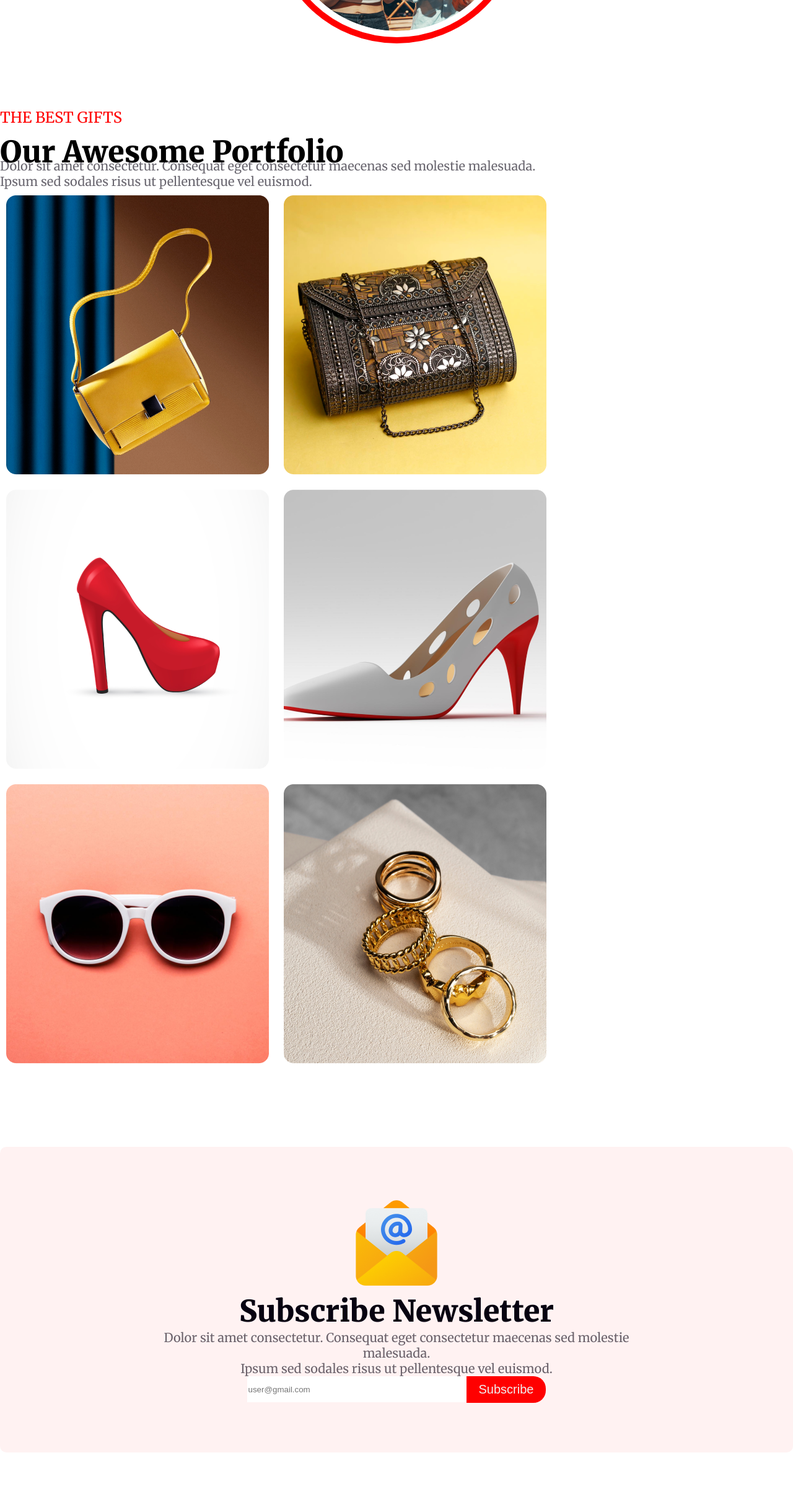
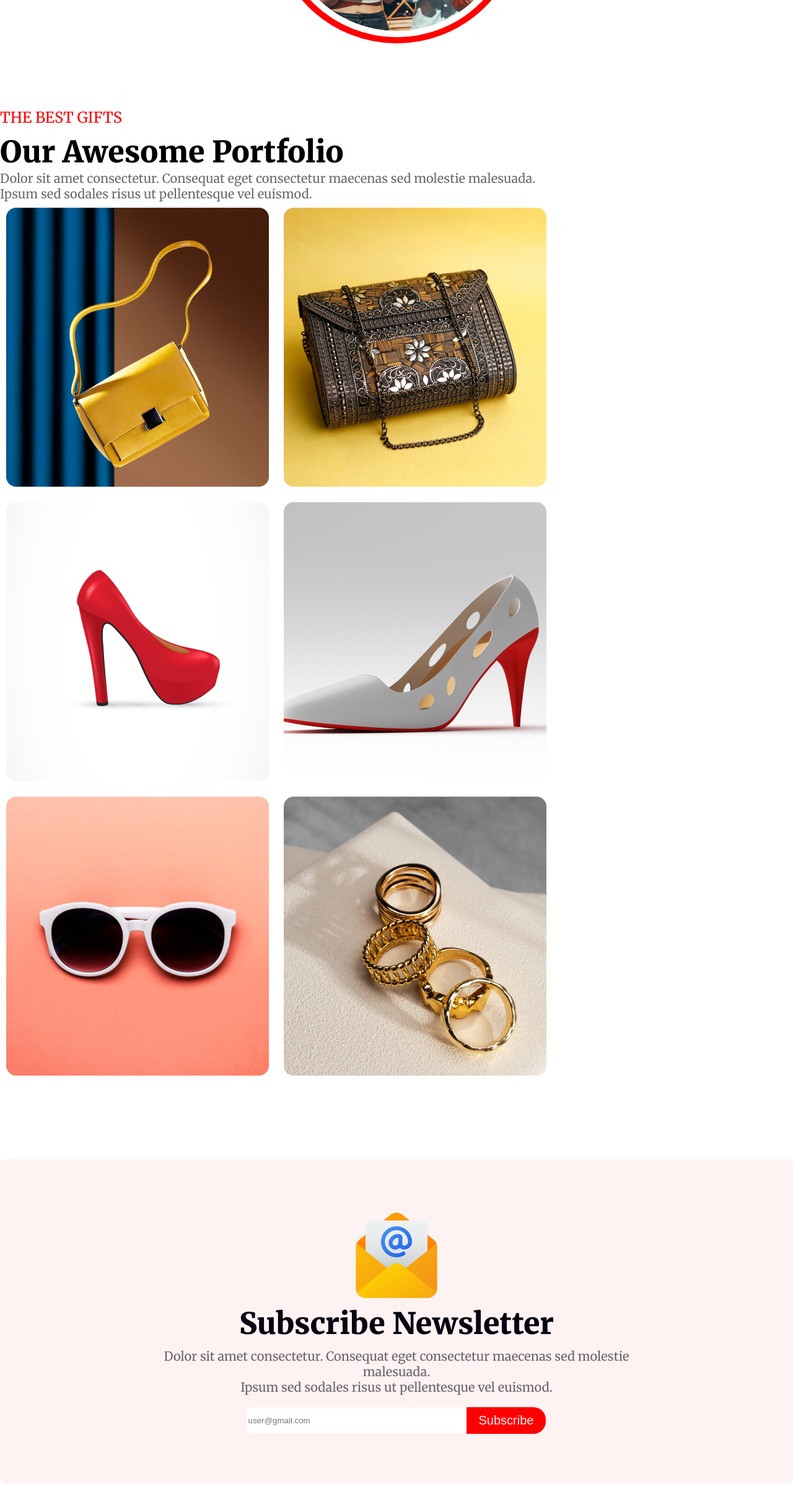
Before and after one commit to fahid123ff/first-asinment, a plain HTML site: page index.html in a window 1280 px wide. Shown: the part 2853-5284 px from the top of the page at 62% size. Drawn offline with Linux system fonts and the light colour scheme.

```diff
--- a/index.html
+++ b/index.html
@@ -92,7 +92,7 @@
             <div class="protfolio-description">
                 <h4 style="color: rgb(255, 0, 0); font-weight: 500; font-size: 24px;">THE BEST GIFTS </h4>
                 <h2 style="font-size: 48px; font-weight: 900; margin-top: 10px;">Our Awesome Portfolio</h2>
-                <p style="font-size: 20px; color: rgba(7, 2, 17, 0.6); margin-top: -20px;">Dolor sit amet consectetur.
+                <p style="font-size: 20px; color: rgba(7, 2, 17, 0.6); ">Dolor sit amet consectetur.
                     Consequat eget
                     consectetur maecenas sed molestie malesuada. <br> Ipsum sed
                     sodales risus ut pellentesque vel euismod. </p>
@@ -111,11 +111,13 @@
         <!-- Subscribe Newsletter -->
         <div class="subscribe-newsletter">
             <img src="./images/Group 61.png" alt="">
-            <h2 style="font-weight: 900; font-size: 48px; color:rgb(7, 2, 17) ;">Subscribe Newsletter</h2>
-            <p style="color: rgba(7, 2, 17, 0.6); font-size: 20px;">Dolor sit amet consectetur. Consequat eget
+            <h2 style="font-weight: 900; font-size: 48px; color:rgb(7, 2, 17) ; margin-bottom: 10px;">Subscribe
+                Newsletter</h2>
+            <p style="color: rgba(7, 2, 17, 0.6); font-size: 20px; margin-bottom: 20px;">Dolor sit amet consectetur.
+                Consequat eget
                 consectetur maecenas sed molestie malesuada. <br> Ipsum sed sodales risus ut pellentesque vel euismod.
             </p>
-            <div class="intur-or-button" style="padding: 0px; border-radius: 0 20px 20px 0;">
+            <div class="intur-or-button" style="padding: 0px; border-radius: 0 20px 20px 0; ">
                 <input style="height: 40px; width: 350px; border: none; " type="email" placeholder="user@gmail.com">
                 <button
                     style="font-size: 20px; font-weight: 100px; padding: 10px 20px; background-color: rgb(255, 0, 0); color: rgb(240, 240, 240); border: none; border-radius: 0 20px 20px 0;">Subscribe</button>
```
